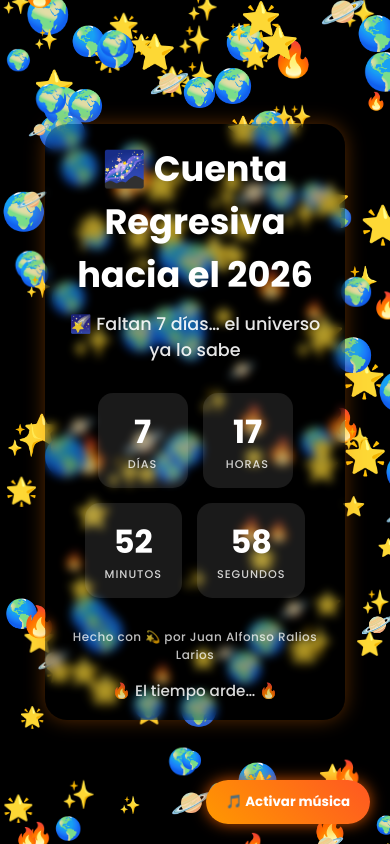
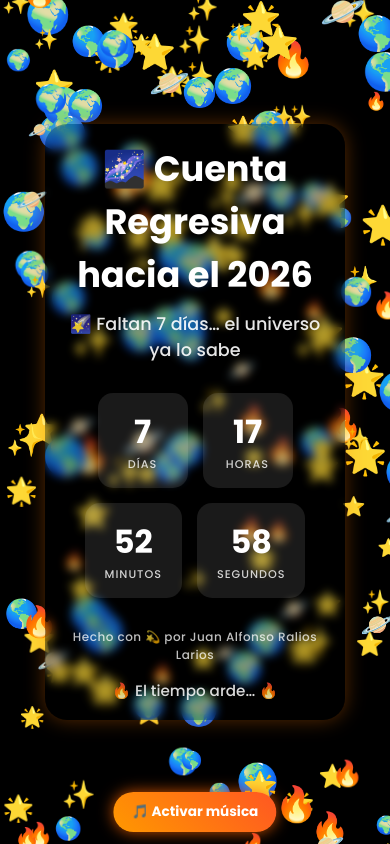
Before and after one commit to JhonArl321/a-o2026, a plain HTML site: page index.html in a window 390 px wide. Drawn offline with Linux system fonts and the light colour scheme.

Commit message:
mejroar boton

```diff
--- a/styles.css
+++ b/styles.css
@@ -133,3 +133,35 @@ h1{
   font-weight:bold;
   box-shadow:0 0 15px rgba(255,100,0,0.8);
 }
+
+
+#musicBtn{
+  position: fixed;
+  bottom: 20px;
+  right: 20px;
+
+  padding: 12px 20px;
+  border: none;
+  border-radius: 30px;
+  cursor: pointer;
+
+  background: linear-gradient(45deg,#ff9800,#ff5722);
+  color: white;
+  font-weight: bold;
+
+  box-shadow: 0 0 15px rgba(255,100,0,0.8);
+  z-index: 9999; /* 🔥 SIEMPRE arriba */
+}
+
+/* 📱 AJUSTES PARA TELÉFONO */
+@media (max-width: 480px){
+  #musicBtn{
+    bottom: 12px;
+    right: 50%;
+    transform: translateX(50%);
+
+    padding: 10px 18px;
+    font-size: 0.85rem;
+    border-radius: 25px;
+  }
+}
```
